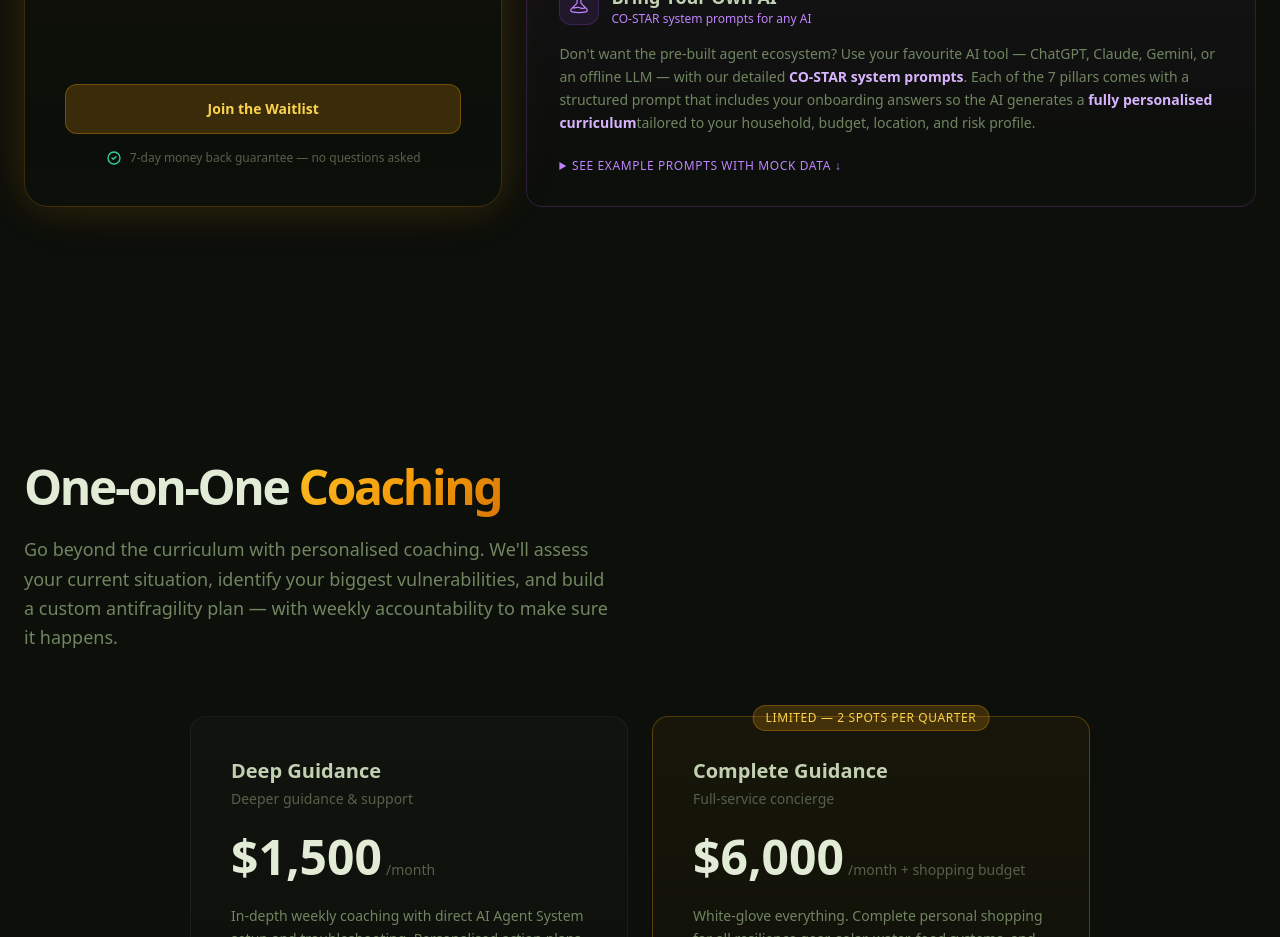
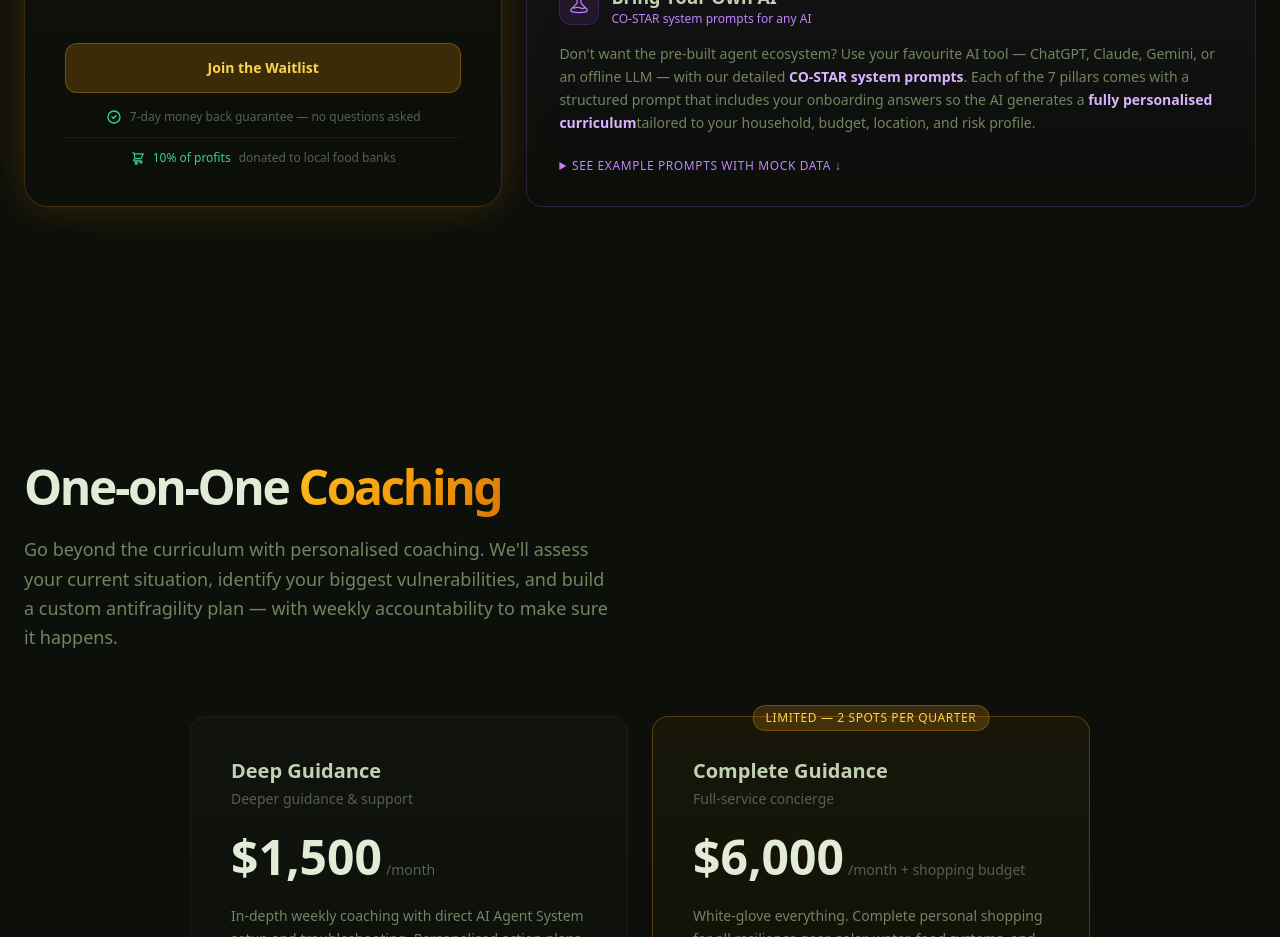
Before and after one commit to boktoday/okready-landing, a React (Vite) app: page / in a window 1280 px wide. Shown: the part 6540-7477 px from the top of the page. Built offline with nearby package versions, Linux system fonts and the light colour scheme.

Commit message:
Add 10% of profits donated to local food banks in pricing card

```diff
--- a/src/components/Pricing.tsx
+++ b/src/components/Pricing.tsx
@@ -93,6 +93,14 @@ export default function Pricing({ onJoinClick }: PricingProps) {
                   <path strokeLinecap="round" strokeLinejoin="round" strokeWidth={2} d="M9 12l2 2 4-4m6 2a9 9 0 11-18 0 9 9 0 0118 0z" />
                 </svg>
                 7-day money back guarantee — no questions asked
+              </div>
+
+              <div className="mt-3 pt-3 border-t border-white/5 flex items-center justify-center gap-2 text-xs">
+                <svg className="w-3.5 h-3.5 text-emerald-400 flex-shrink-0" fill="none" viewBox="0 0 24 24" stroke="currentColor">
+                  <path strokeLinecap="round" strokeLinejoin="round" strokeWidth={2} d="M3 3h2l.4 2M7 13h10l4-8H5.4M7 13L5.4 5M7 13l-2.293 2.293c-.63.63-.184 1.707.707 1.707H17m0 0a2 2 0 100 4 2 2 0 000-4zm-8 2a2 2 0 100 4 2 2 0 000-4z" />
+                </svg>
+                <span className="text-emerald-400 font-medium">10% of profits</span>
+                <span className="text-earth-500">donated to local food banks</span>
               </div>
             </div>
           </div>
```
